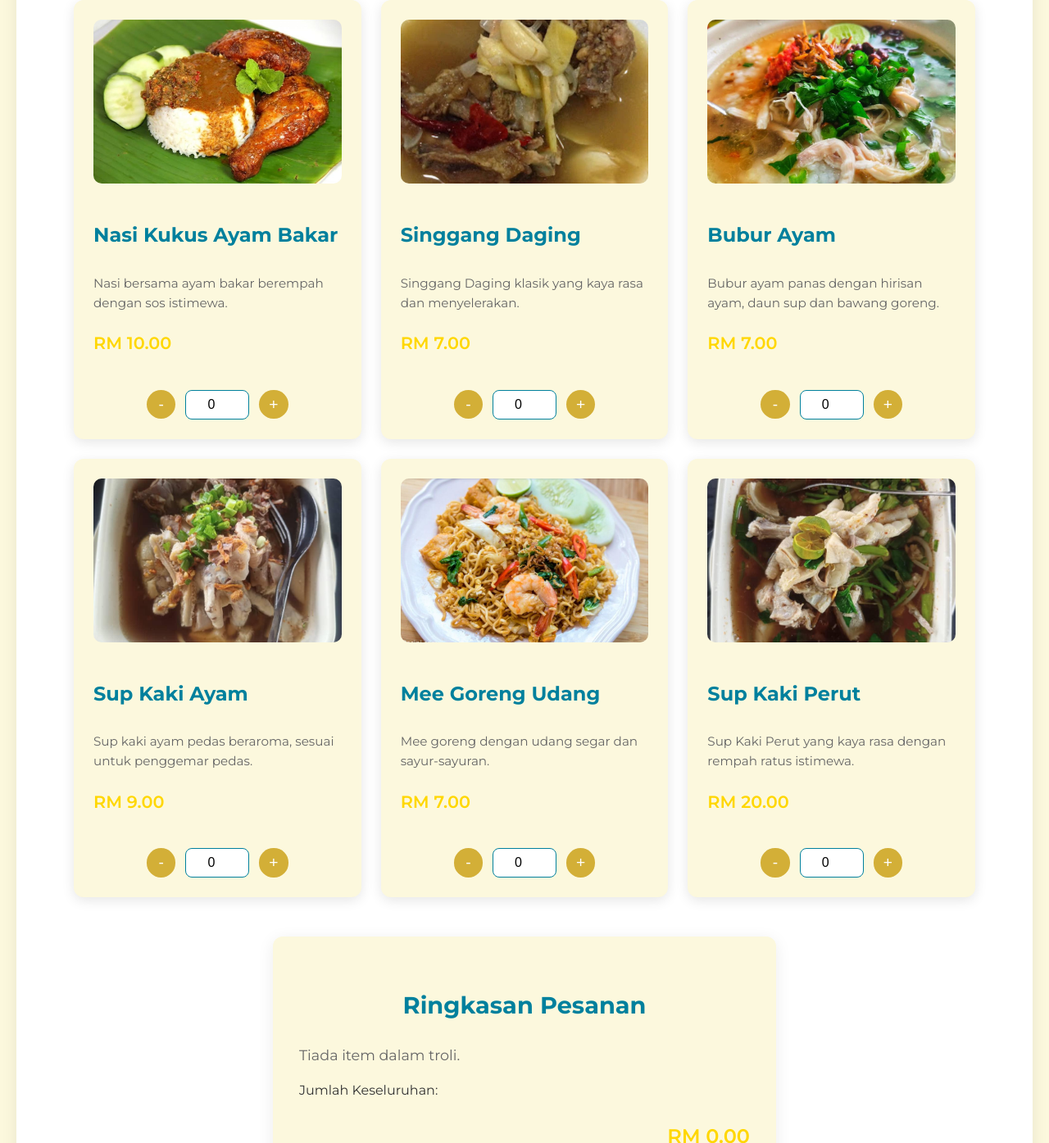
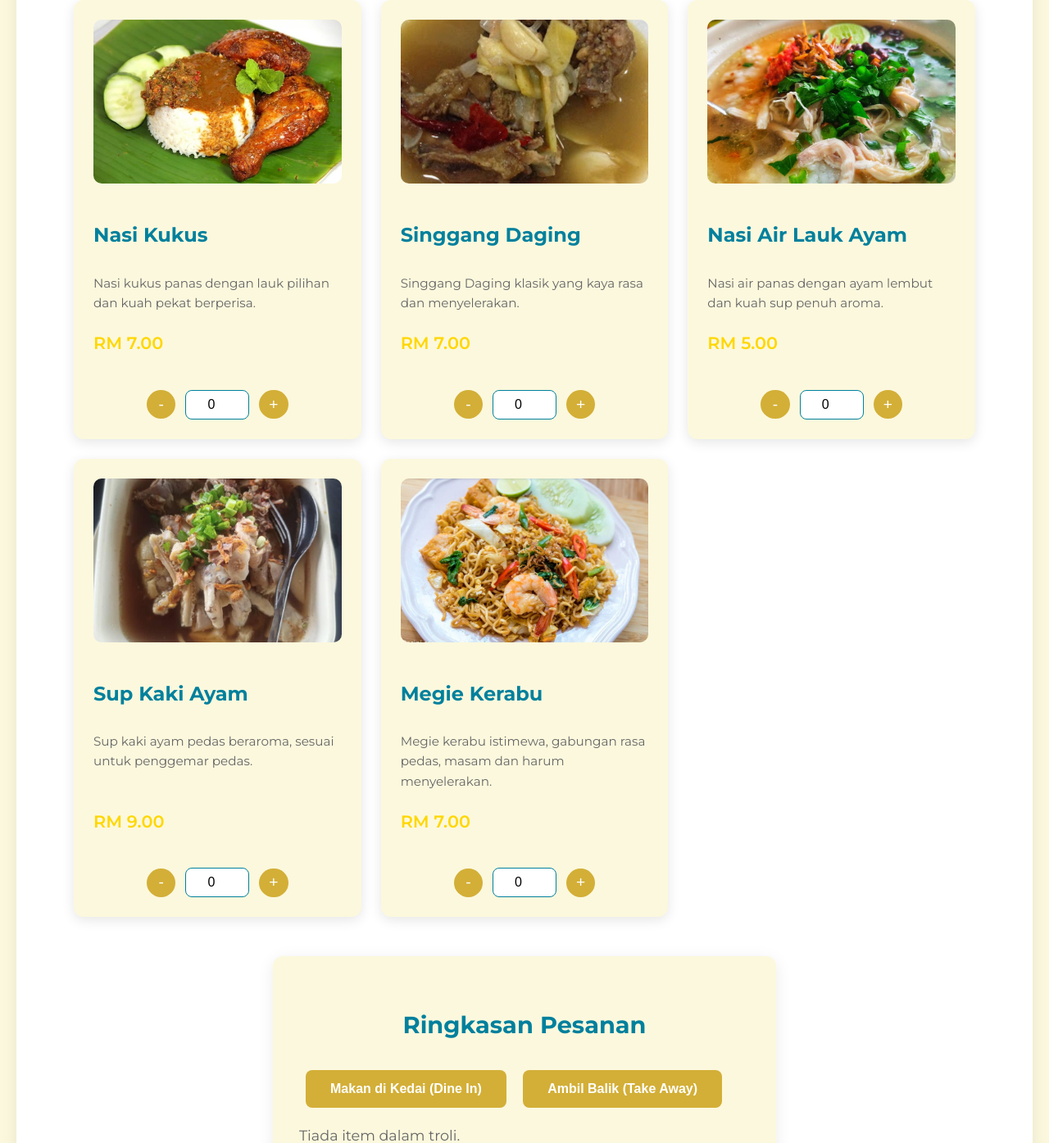
Before and after one commit to wanameer-37/Kedai-Makan-Ala-Kampung, a plain HTML site: page index.html in a window 1280 px wide. Shown: the part 1405-2800 px from the top of the page at 82% size. Drawn offline with nearby package versions, Linux system fonts and the light colour scheme.

Commit message:
Update index.html

```diff
--- a/index.html
+++ b/index.html
@@ -3,16 +3,16 @@
 <head>
     <meta charset="UTF-8">
     <meta name="viewport" content="width=device-width, initial-scale=1.0">
-    <title>Hangat & Menyelerakan - Sup Panas, Hati Tenang</title>
+    <title>KEDAI MEE CELUP SEMBUR</title>
     <link rel="stylesheet" href="KM.css">
     <link href="https://fonts.googleapis.com/css2?family=Montserrat:wght@400;600;700&display=swap" rel="stylesheet">
 </head>
 <body>
     <header class="hero" style="background-image: url('images/banner2.jpg');">
         <div class="hero-content">
-            <h1>Hangat & Menyelerakan</h1>
-            <p>Sup Panas, Hati Tenang</p>
-            <a href="#menu" class="btn btn-primary">Lihat Menu & Pesan</a>
+            <h1>KEDAI MEE CELUP SEMBUR</h1>
+            <p>Setiap Suapan, Rasa Sampai Hati.</p>
+            <a href="#menu" class="btn btn-primary" id="hero-menu-btn">Lihat Menu & Pesan</a>
         </div>
     </header>
 
@@ -59,13 +59,13 @@
                     </div>
                 </div>
                 <div class="menu-item makanan">
-                    <img src="images/nasi-kukus.jpg" alt="Nasi Kukus Ayam Bakar">
-                    <h3>Nasi Kukus Ayam Bakar</h3>
-                    <p>Nasi bersama ayam bakar berempah dengan sos istimewa.</p>
-                    <span class="price">RM 10.00</span>
+                    <img src="images/nasi-kukus.jpg" alt="Nasi Kukus">
+                    <h3>Nasi Kukus</h3>
+                    <p>Nasi kukus panas dengan lauk pilihan dan kuah pekat berperisa.</p>
+                    <span class="price">RM 7.00</span>
                     <div class="quantity-control">
                         <button class="decrement" data-id="makanan-4">-</button>
-                        <input type="number" value="0" min="0" data-id="makanan-4" data-name="Nasi Kukus Ayam Bakar" data-price="10.00">
+                        <input type="number" value="0" min="0" data-id="makanan-4" data-name="Nasi Kukus" data-price="7.00">
                         <button class="increment" data-id="makanan-4">+</button>
                     </div>
                 </div>
@@ -81,13 +81,13 @@
                     </div>
                 </div>
                 <div class="menu-item makanan">
-                    <img src="images/nasi-air.jpg" alt="Bubur Ayam">
-                    <h3>Bubur Ayam</h3>
-                    <p>Bubur ayam panas dengan hirisan ayam, daun sup dan bawang goreng.</p>
-                    <span class="price">RM 7.00</span>
+                    <img src="images/nasi-air.jpg" alt="Nasi Air Lauk Ayam">
+                    <h3>Nasi Air Lauk Ayam</h3>
+                    <p>Nasi air panas dengan ayam lembut dan kuah sup penuh aroma.</p>
+                    <span class="price">RM 5.00</span>
                     <div class="quantity-control">
                         <button class="decrement" data-id="makanan-6">-</button>
-                        <input type="number" value="0" min="0" data-id="makanan-6" data-name="Bubur Ayam" data-price="7.00">
+                        <input type="number" value="0" min="0" data-id="makanan-6" data-name="Nasi Air Lauk Ayam" data-price="5.00">
                         <button class="increment" data-id="makanan-6">+</button>
                     </div>
                 </div>
@@ -103,25 +103,14 @@
                     </div>
                 </div>
                 <div class="menu-item makanan">
-                    <img src="images/mee-goreng.jpg" alt="Mee Goreng Udang">
-                    <h3>Mee Goreng Udang</h3>
-                    <p>Mee goreng dengan udang segar dan sayur-sayuran.</p>
+                    <img src="images/mee-goreng.jpg" alt="Megie Kerabu">
+                    <h3>Megie Kerabu</h3>
+                    <p>Megie kerabu istimewa, gabungan rasa pedas, masam dan harum menyelerakan.</p>
                     <span class="price">RM 7.00</span>
                     <div class="quantity-control">
                         <button class="decrement" data-id="makanan-8">-</button>
-                        <input type="number" value="0" min="0" data-id="makanan-8" data-name="Mee Goreng Udang" data-price="7.00">
+                        <input type="number" value="0" min="0" data-id="makanan-8" data-name="Megie Kerabu" data-price="7.00">
                         <button class="increment" data-id="makanan-8">+</button>
-                    </div>
-                </div>
-                <div class="menu-item makanan">
-                    <img src="images/sup-kaki-perut.jpg" alt="Sup Kaki Perut">
-                    <h3>Sup Kaki Perut</h3>
-                    <p>Sup Kaki Perut yang kaya rasa dengan rempah ratus istimewa.</p>
-                    <span class="price">RM 20.00</span>
-                    <div class="quantity-control">
-                        <button class="decrement" data-id="makanan-9">-</button>
-                        <input type="number" value="0" min="0" data-id="makanan-9" data-name="Sup Kaki Perut" data-price="20.00">
-                        <button class="increment" data-id="makanan-9">+</button>
                     </div>
                 </div>
 
@@ -141,10 +130,10 @@
                     <img src="images/abj.jpg" alt="Ais Batu Jagung">
                     <h3>Ais Batu Jagung</h3>
                     <p>Pencuci mulut sejuk dengan pelbagai topping.</p>
-                    <span class="price">RM 5.00</span>
+                    <span class="price">RM 3.00</span>
                     <div class="quantity-control">
                         <button class="decrement" data-id="minuman-2">-</button>
-                        <input type="number" value="0" min="0" data-id="minuman-2" data-name="Ais Batu Jagung" data-price="5.00">
+                        <input type="number" value="0" min="0" data-id="minuman-2" data-name="Ais Batu Jagung" data-price="3.00">
                         <button class="increment" data-id="minuman-2">+</button>
                     </div>
                 </div>
@@ -162,15 +151,25 @@
             </div>
             <div class="order-summary">
                 <h3>Ringkasan Pesanan</h3>
+                <div class="pilihan">
+                    <button class="btn btn-primary" id="dine-in">Makan di Kedai <span>(Dine In)</span></button>
+                    <button class="btn btn-primary" id="take-away">Ambil Balik <span>(Take Away)</span></button>
+                </div>
                 <div id="cart-items">
                     <p>Tiada item dalam troli.</p>
                 </div>
                 <p>Jumlah Keseluruhan: <span id="total-price">RM 0.00</span></p>
+                <div id="order-type" style="display: none;">
+                    <p><strong>Jenis Order:</strong> <span id="type-display"></span></p>
+                    <p><strong>No. Resit:</strong> <span id="receipt-num"></span></p>
+                </div>
                 <div class="order-form">
                     <label for="customer-name">Nama Pelanggan:</label>
                     <input type="text" id="customer-name" placeholder="Cth: Ali">
-                    <label for="table-number">No. Meja:</label>
-                    <input type="text" id="table-number" placeholder="Cth: 5">
+                    <div id="table-input">
+                        <label for="table-number">No. Meja:</label>
+                        <input type="text" id="table-number" placeholder="Cth: 5">
+                    </div>
                 </div>
                 <button class="btn btn-primary" id="checkout-btn">Teruskan Pembayaran</button>
             </div>
@@ -211,12 +210,11 @@
     </main>
 
     <footer>
-        <p>&copy; 2025 Hangat & Menyelerakan. Hak Cipta Terpelihara.</p>
+        <p>&copy; 2025 KEDAI MEE CELUP SEMBUR. Hak Cipta Terpelihara.</p>
     </footer>
 
     <script src="https://cdnjs.cloudflare.com/ajax/libs/jspdf/2.5.1/jspdf.umd.min.js"></script>
     <script src="https://cdnjs.cloudflare.com/ajax/libs/jspdf-autotable/3.8.2/jspdf.plugin.autotable.min.js"></script>
     <script src="KM.js"></script>
 </body>
-
 </html>
```
